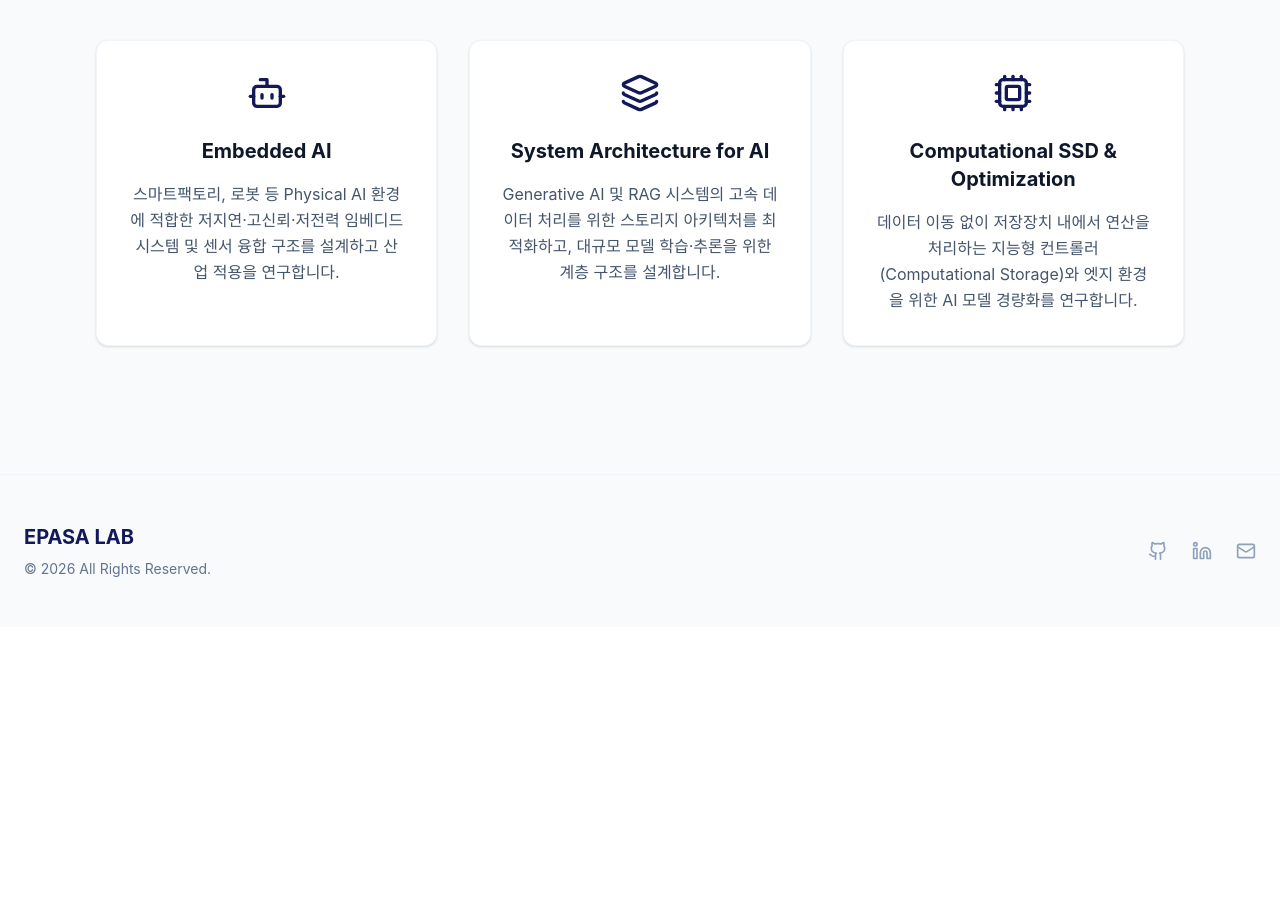
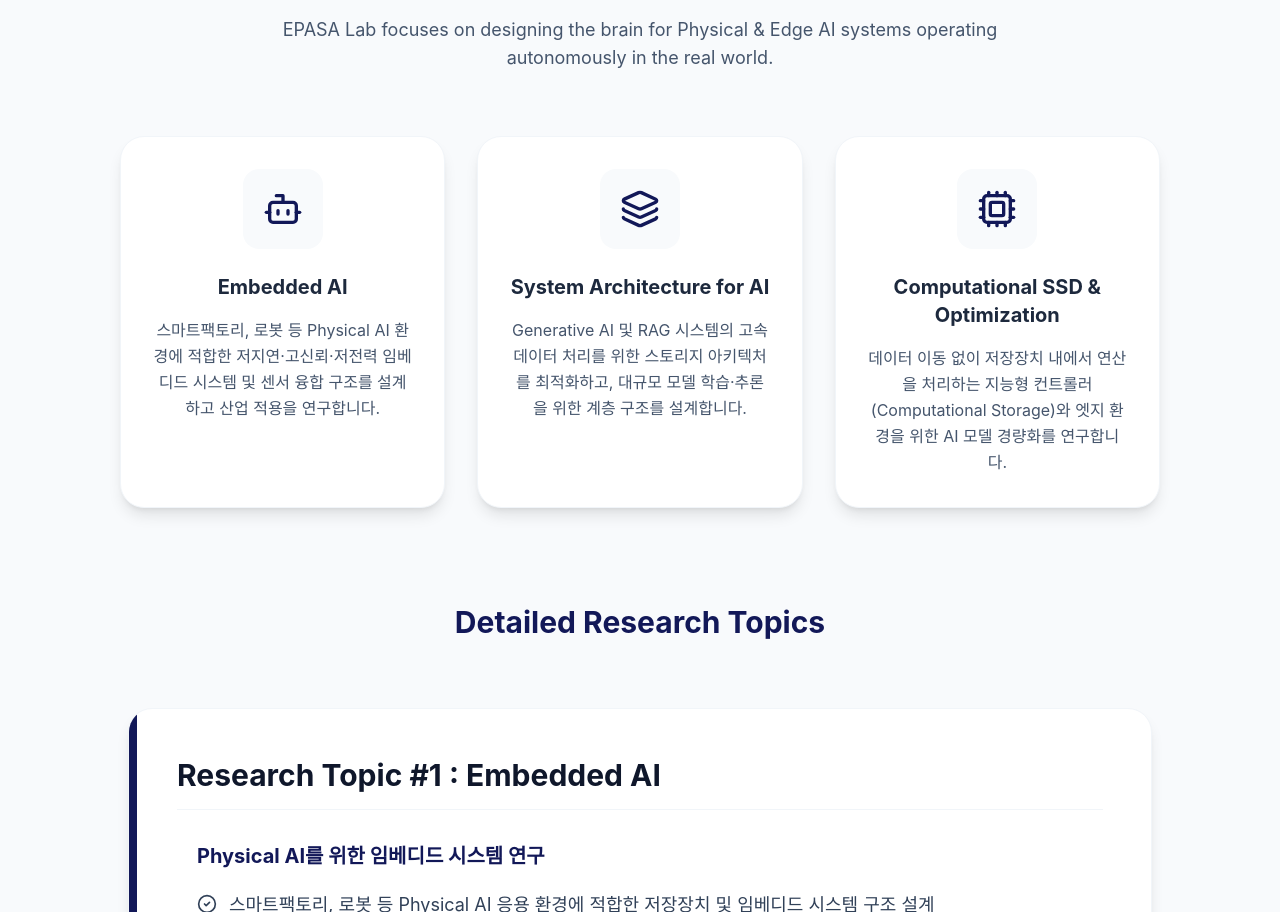
Before and after one commit to HyunwooKim01/EPASA_LAB_Web, a React (Vite) app: page /research in a window 1280 px wide. Shown: the part 260-1172 px from the top of the page. Before the commit the page ends 887 px from the top, so only its background shows below. Built offline with nearby package versions, Linux system fonts and the light colour scheme.

Commit message:
Update ResearchSection.tsx

```diff
--- a/src/components/ResearchSection.tsx
+++ b/src/components/ResearchSection.tsx
@@ -1,9 +1,12 @@
 import React from 'react';
 import { motion } from 'motion/react';
-import { Cpu, Bot, Layers } from 'lucide-react';
-import { ResearchArea } from '../types/lab';
+// 🌟 CheckCircle2 아이콘 추가
+import { Cpu, Bot, Layers, CheckCircle2 } from 'lucide-react';
+// 🌟 ResearchDetail 타입 추가
+import { ResearchArea, ResearchDetail } from '../types/lab';
 
-export default function ResearchSection({ areas }: { areas: ResearchArea[] }) {
+// 🌟 details 프롭스 받을 수 있도록 추가
+export default function ResearchSection({ areas, details }: { areas: ResearchArea[], details?: ResearchDetail[] }) {
   const getIcon = (iconName: string) => {
     switch (iconName) {
       case 'Cpu': return <Cpu size={40} />;
@@ -14,14 +17,19 @@ export default function ResearchSection({ areas }: { areas: ResearchArea[] }) {
   };
 
   return (
-    <section id="research" className="section-padding bg-slate-50">
-      <div className="max-w-7xl mx-auto">
+    <section id="research" className="section-padding bg-slate-50 py-24">
+      <div className="max-w-7xl mx-auto px-6">
+
+        {/* 상단 3개 요약 카드 */}
         <div className="text-center mb-16">
           <h2 className="text-3xl md:text-4xl font-bold text-navy mb-4">Research Areas</h2>
-          <div className="w-20 h-1 bg-navy mx-auto" />
+          <div className="w-20 h-1 bg-navy mx-auto mb-6" />
+          <p className="max-w-3xl mx-auto text-slate-600 text-lg">
+            EPASA Lab focuses on designing the brain for Physical & Edge AI systems operating autonomously in the real world.
+          </p>
         </div>
 
-        <div className="grid grid-cols-1 md:grid-cols-3 gap-8">
+        <div className="grid grid-cols-1 md:grid-cols-3 gap-8 mb-24">
           {areas.map((area, idx) => (
             <motion.div
               key={area.id}
@@ -29,14 +37,63 @@ export default function ResearchSection({ areas }: { areas: ResearchArea[] }) {
               whileInView={{ opacity: 1, y: 0 }}
               transition={{ delay: idx * 0.1 }}
               viewport={{ once: true }}
-              className="card p-8 text-center"
+              className="bg-white p-8 rounded-3xl text-center shadow-lg border border-slate-100 hover:border-navy/20 hover:shadow-xl transition-all duration-300"
             >
-              <div className="text-navy mb-6 flex justify-center">{getIcon(area.icon)}</div>
-              <h3 className="text-xl font-bold mb-4">{area.title}</h3>
+              <div className="text-navy mb-6 flex justify-center bg-slate-50 w-20 h-20 mx-auto rounded-2xl items-center">{getIcon(area.icon)}</div>
+              <h3 className="text-xl font-bold mb-4 text-slate-800">{area.title}</h3>
               <p className="text-slate-600 leading-relaxed">{area.description}</p>
             </motion.div>
           ))}
         </div>
+
+        {/* 🌟 상세 연구 내용 영역 (방금 전까지 없었던 부분입니다!) */}
+        {details && details.length > 0 && (
+          <motion.div
+            initial={{ opacity: 0, y: 30 }}
+            whileInView={{ opacity: 1, y: 0 }}
+            viewport={{ once: true }}
+            className="max-w-5xl mx-auto"
+          >
+            <div className="text-center mb-12">
+              <h3 className="text-3xl font-bold text-navy mb-4">Detailed Research Topics</h3>
+              <div className="w-16 h-1 bg-navy-light mx-auto" />
+            </div>
+
+            <div className="space-y-12">
+              {details.map((topic, idx) => (
+                <div key={idx} className="bg-white rounded-3xl p-8 md:p-12 shadow-lg border border-slate-100 relative overflow-hidden">
+                  {/* 왼쪽 파란색 장식 선 */}
+                  <div className="absolute left-0 top-0 bottom-0 w-2 bg-navy"></div>
+
+                  <h4 className="text-2xl md:text-3xl font-bold text-slate-900 mb-8 border-b border-slate-100 pb-4">
+                    {topic.topic}
+                  </h4>
+
+                  <div className="space-y-10">
+                    {topic.subTopics.map((sub, subIdx) => (
+                      <div key={subIdx}>
+                        <h5 className="text-xl font-bold text-navy mb-5 flex items-center">
+                          <span className="w-2 h-2 bg-navy-light rounded-full mr-3"></span>
+                          {sub.title}
+                        </h5>
+                        <ul className="space-y-4 pl-2 md:pl-5">
+                          {sub.descriptions.map((desc, dIdx) => (
+                            <li key={dIdx} className="flex items-start text-slate-700 text-lg">
+                              {/* 체크 모양 아이콘과 함께 리스트 출력 */}
+                              <CheckCircle2 size={20} className="text-navy-light mr-3 mt-1 flex-shrink-0" />
+                              <span className="leading-relaxed whitespace-pre-line">{desc}</span>
+                            </li>
+                          ))}
+                        </ul>
+                      </div>
+                    ))}
+                  </div>
+                </div>
+              ))}
+            </div>
+          </motion.div>
+        )}
+
       </div>
     </section>
   );
```
